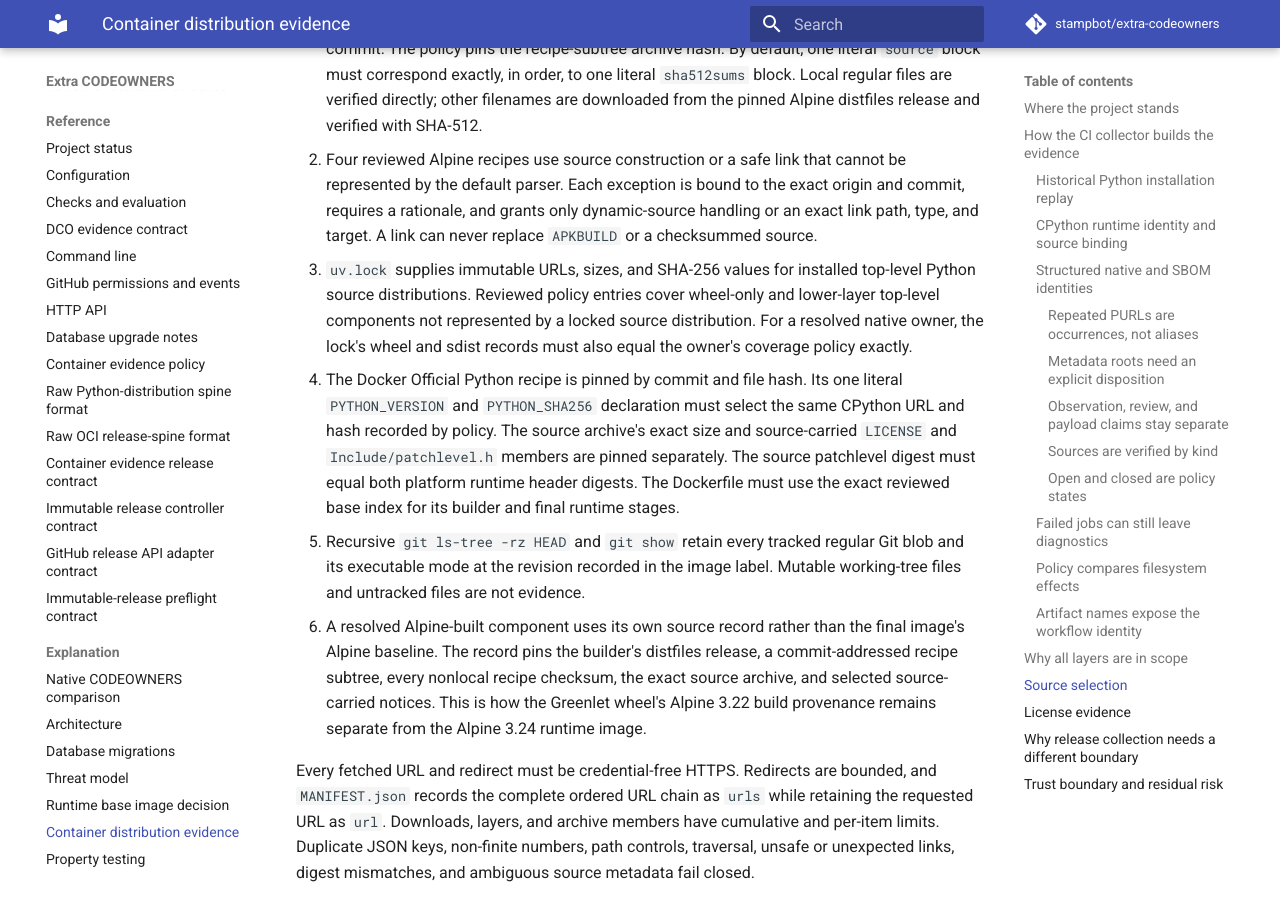
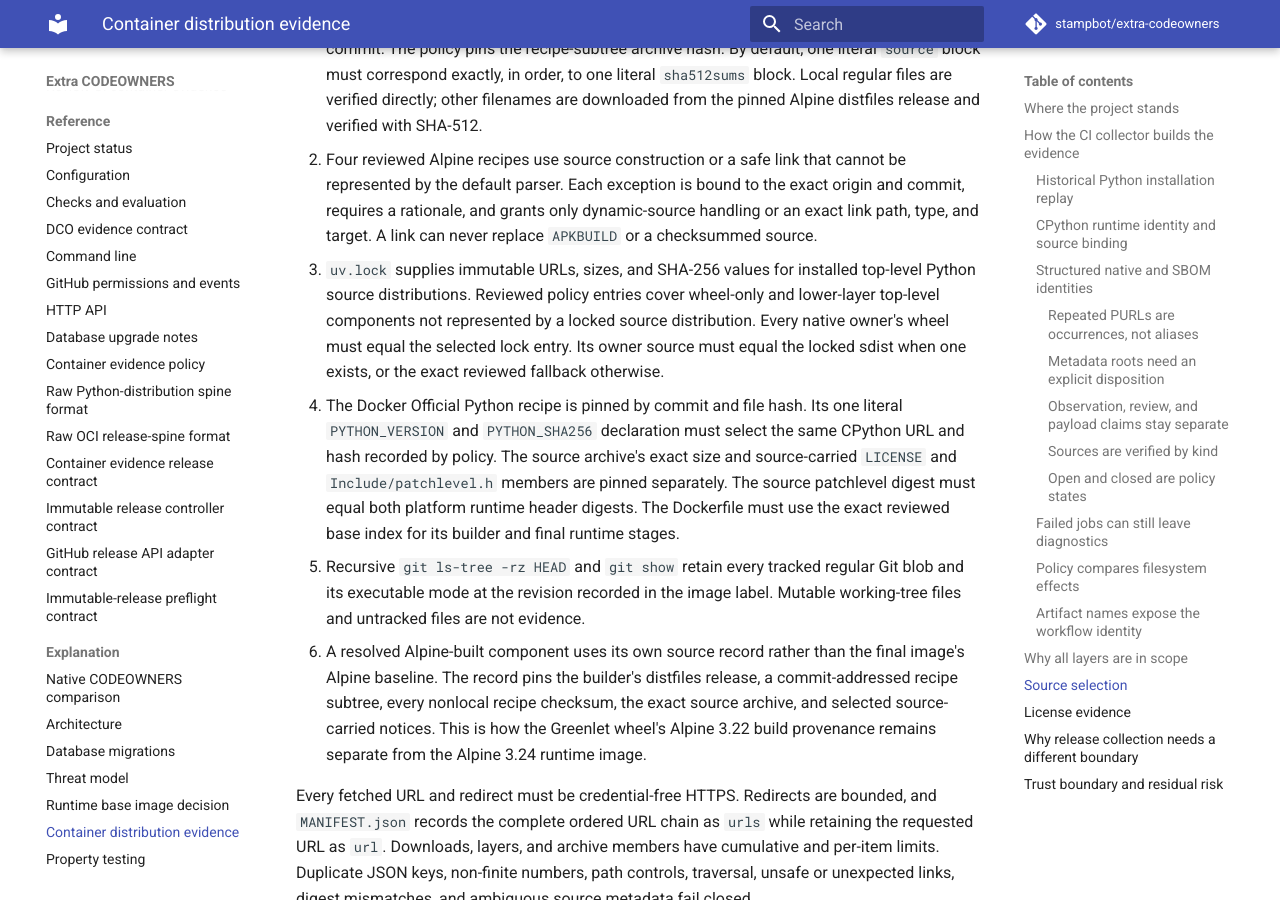
Before and after one commit to stampbot/extra-codeowners, an MkDocs documentation site: the page built from docs/explanation/container-distribution-evidence.md, in a window 1280 px wide and 900 px high, scrolled down 9307 px. Built offline with MkDocs 1.6.1 and Material for MkDocs 9.7.7, drawn with Linux system fonts in a browser that asks for light colours; comment, search, counter and statistics services are not loaded.

Commit message:
fix(compliance): bind wheel-only owner sources
Signed-off-by: Danny Sauer <danny.sauer@herodevs.com>

```diff
--- a/docs/explanation/container-distribution-evidence.md
+++ b/docs/explanation/container-distribution-evidence.md
@@ -425,8 +425,9 @@ downloaded build script:
 3. `uv.lock` supplies immutable URLs, sizes, and SHA-256 values for installed
    top-level Python source distributions. Reviewed policy entries cover
    wheel-only and lower-layer top-level components not represented by a locked
-   source distribution. For a resolved native owner, the lock's wheel and sdist
-   records must also equal the owner's coverage policy exactly.
+   source distribution. Every native owner's wheel must equal the selected lock
+   entry. Its owner source must equal the locked sdist when one exists, or the
+   exact reviewed fallback otherwise.
 4. The Docker Official Python recipe is pinned by commit and file hash. Its one
    literal `PYTHON_VERSION` and `PYTHON_SHA256` declaration must select the same
    CPython URL and hash recorded by policy. The source archive's exact size and
```
Also changed, not shown: docs/how-to/review-container-evidence.md (+3 -2 lines), docs/reference/container-evidence-policy.md (+1 -1 lines), 2 other files.
